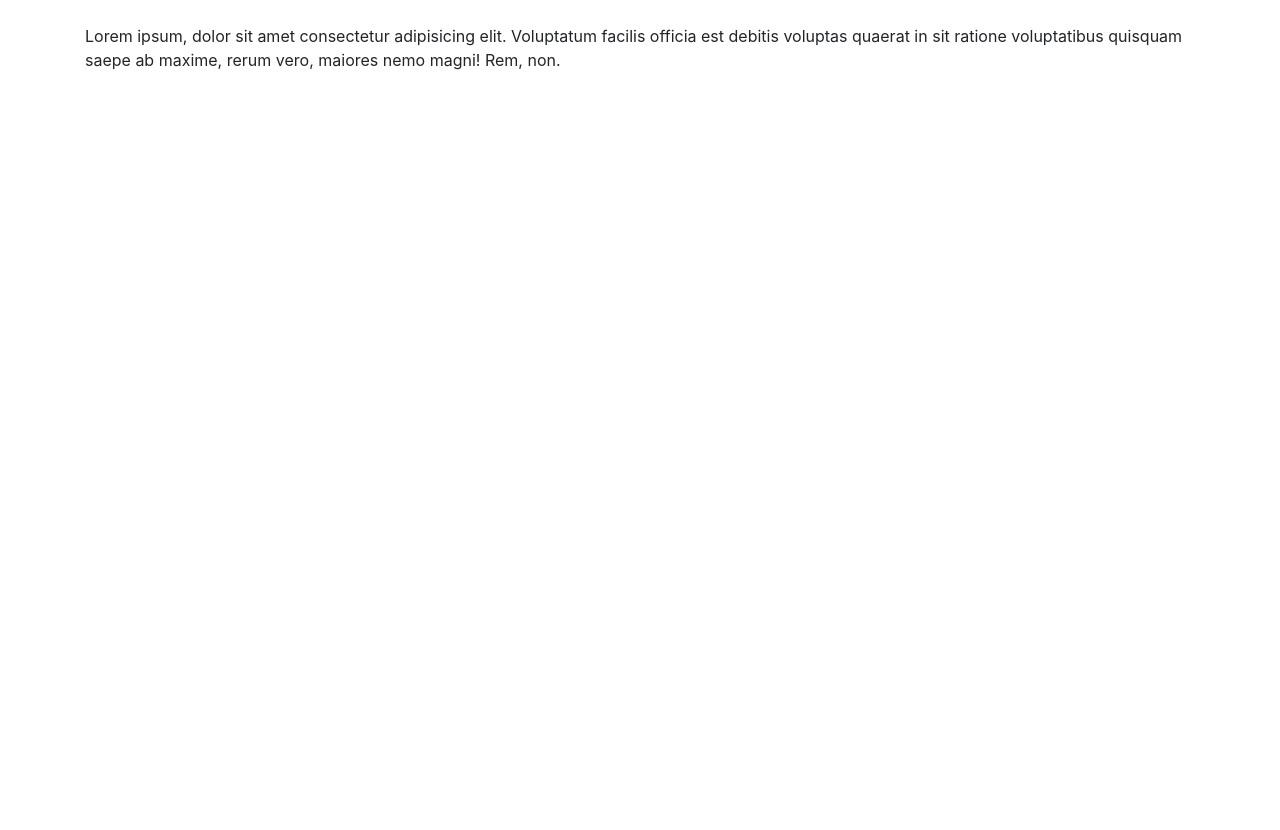
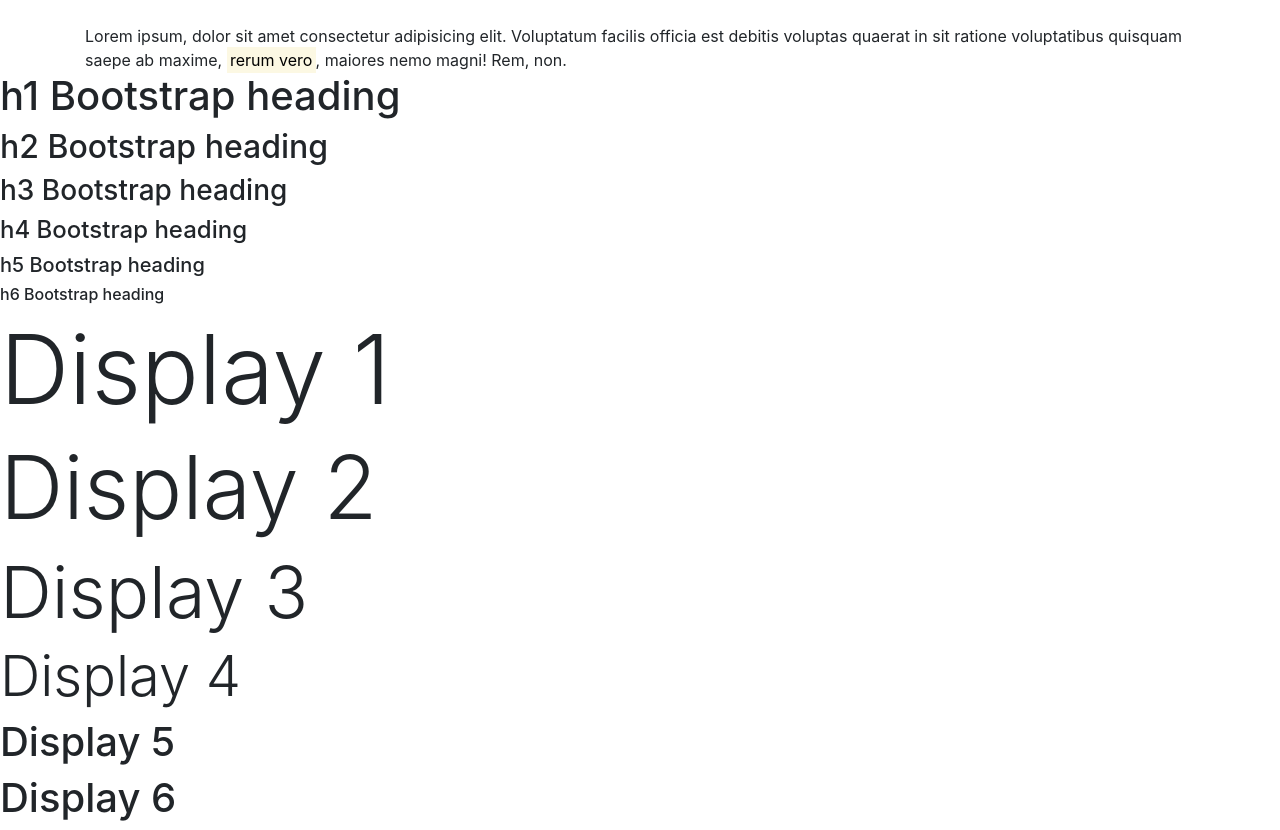
Before and after one commit to Uzair171239/first-project, a plain HTML site: page bootstrap.html in a window 1280 px wide. Before the commit the page ends 800 px from the top, so only its background shows below. Drawn offline with nearby package versions, Linux system fonts and the light colour scheme.

Commit message:
bootstrap class 3

```diff
--- a/bootstrap.html
+++ b/bootstrap.html
@@ -1,16 +1,39 @@
 <!DOCTYPE html>
 <html lang="en">
   <head>
-<meta charset="UTF-8">
-<meta name="viewport" content="width=device-width, initial-scale=1.0">
-<meta http-equiv="X-UA-Compatible" content="ie=edge">
-<meta name="Bootstrap" content="Enter your description here"/>
-<link rel="stylesheet" href="https://cdnjs.cloudflare.com/ajax/libs/twitter-bootstrap/4.6.0/css/bootstrap.min.css">
-<link rel="stylesheet" href="https://cdnjs.cloudflare.com/ajax/libs/font-awesome/5.15.4/css/all.min.css">
+    <meta charset="UTF-8" />
+    <meta name="viewport" content="width=device-width, initial-scale=1.0" />
+    <meta http-equiv="X-UA-Compatible" content="ie=edge" />
+    <meta name="Bootstrap" content="Enter your description here" />
+    <link
+      rel="stylesheet"
+      href="https://cdnjs.cloudflare.com/ajax/libs/twitter-bootstrap/4.6.0/css/bootstrap.min.css"
+    />
+    <link
+      rel="stylesheet"
+      href="https://cdnjs.cloudflare.com/ajax/libs/font-awesome/5.15.4/css/all.min.css"
+    />
     <title>Title</title>
   </head>
   <body>
     <!-- <p class="text-dark font-weight-bolder text-center px-3 border">This is paragraph</p> -->
-  <div class="container pt-4">Lorem ipsum, dolor sit amet consectetur adipisicing elit. Voluptatum facilis officia est debitis voluptas quaerat in sit ratione voluptatibus quisquam saepe ab maxime, rerum vero, maiores nemo magni! Rem, non.</div>
+    <div class="container pt-4">
+      Lorem ipsum, dolor sit amet consectetur adipisicing elit. Voluptatum
+      facilis officia est debitis voluptas quaerat in sit ratione voluptatibus
+      quisquam saepe ab maxime, <mark>rerum vero</mark>, maiores nemo magni! Rem, non.
+    </div>
+    <p class="h1">h1 Bootstrap heading</p>
+    <p class="h2">h2 Bootstrap heading</p>
+    <p class="h3">h3 Bootstrap heading</p>
+    <p class="h4">h4 Bootstrap heading</p>
+    <p class="h5">h5 Bootstrap heading</p>
+    <p class="h6">h6 Bootstrap heading</p>
+
+    <h1 class="display-1">Display 1</h1>
+    <h1 class="display-2">Display 2</h1>
+    <h1 class="display-3">Display 3</h1>
+    <h1 class="display-4">Display 4</h1>
+    <h1 class="display-5">Display 5</h1>
+    <h1 class="display-6">Display 6</h1>
   </body>
 </html>
```
Lines whose indentation alone changed are shown as unchanged.
